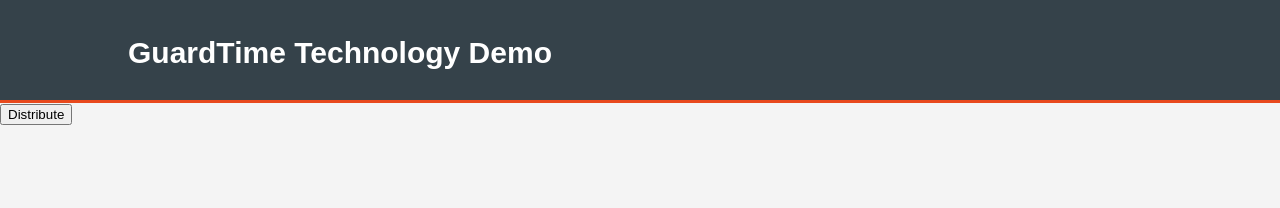
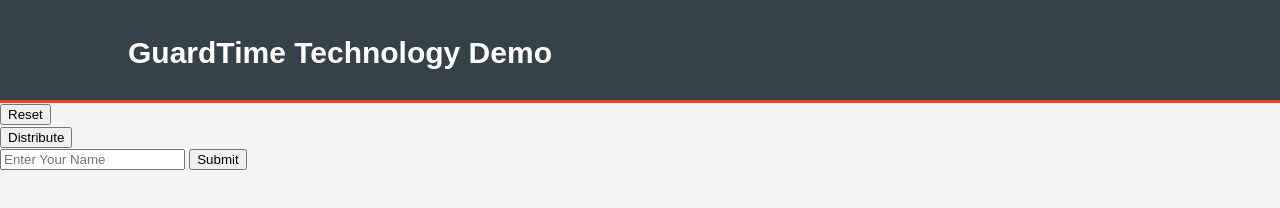
Before and after one commit to nahidalam/webSocket, a website: page index.html in a window 1280 px wide. Drawn offline with nearby package versions, Linux system fonts and the light colour scheme; no server answers.

Commit message:
Adding all 3 button in the main page

```diff
--- a/index.html
+++ b/index.html
@@ -20,7 +20,18 @@
         </div>
       </header>
 
+      <input type = "button" id = "btnReset" value = "Reset" onclick = "location.href='index.html';">
+      <br>
       <input type="button" value="Distribute" id="poke">
+      <br>
+      <input type = "text" placeholder="Enter Your Name" id = "txtSearch"
+       onkeydown = "if (event.keyCode == 13)
+                        document.getElementById('btnSubmit').click()">
+      <input type = "button" id = "btnSubmit" value = "Submit" onclick = "showHide();">
+      <br>
+      <input type = "button" id = "btnLocal" value = "Local" class = "hidden" onclick = "location.href='local.html';">
+      <input type = "button" id = "btnDist" value = "Distributed" class = "hidden" onclick = "doDist();">
+      <input type = "button" id = "btnGT" value = "GuardTime" class = "hidden" onclick = "doGT();">
 
 
 
```
Also changed, not shown: local.html (+2 -2 lines).
